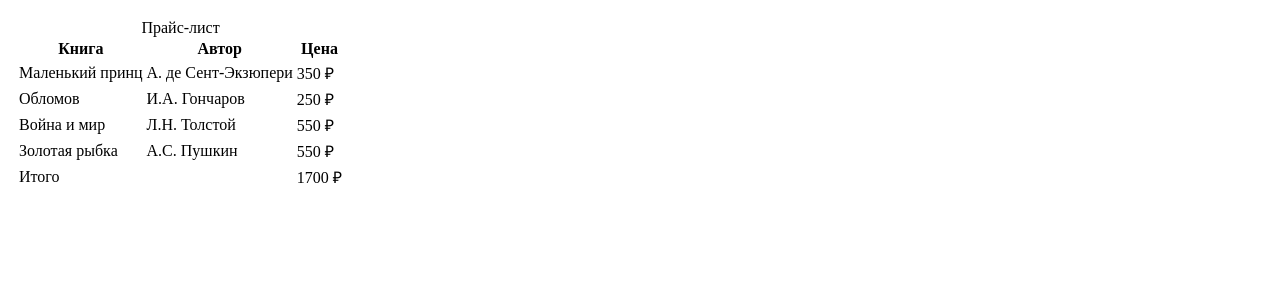
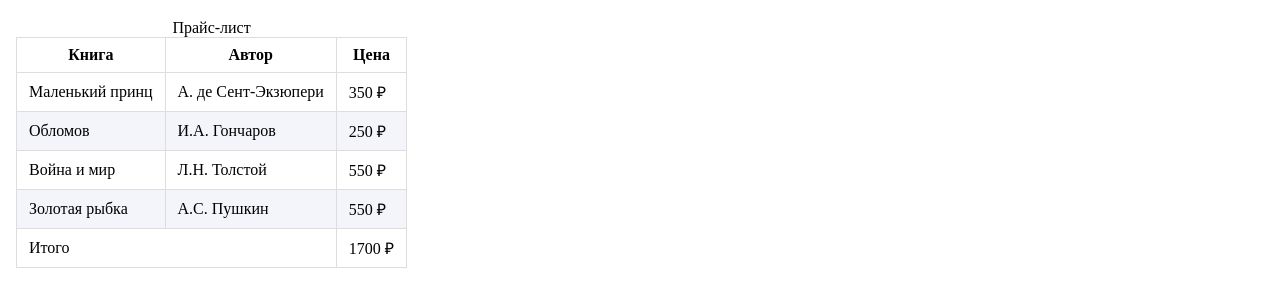
Before and after one commit to Psycho1321/practice, a plain HTML site: page prices.html in a window 1280 px wide. Shown: the part 198-504 px from the top of the page. Drawn offline with Linux system fonts and the light colour scheme.

Commit message:
Чет сделал ,  но нихера не робит

```diff
--- a/css/style.css
+++ b/css/style.css
@@ -1,3 +1,4 @@
+/*Основа — ветка*/
 :root {
     --accent: #2f45c8;   /* основной цвет: ссылки, кнопки, текущий пункт меню */
     --text: #222222;     /* цвет текста */
@@ -25,7 +26,7 @@ header{
         var(--accent);
 }
 main{
-    max-width:969 px;
+    max-width:960px;
     margin:0;
     padding: 0 var(--space);
 }
@@ -33,3 +34,10 @@ img{
     max-width:100%;
     heightl:auto;
 }
+/*Прайс-лист — ветка*/
+table { border-collapse: collapse; }         /* одна общая рамка между ячейками, а не две */
+td, th { border: 1px solid var(--line); padding: 8px 12px; }
+tbody tr:nth-child(even) { background: var(--stripe); }   /* каждая вторая строка */
+
+label { display: block; }                     /* подпись — отдельной строкой над полем */
+input, select { width: 100%; }
```
